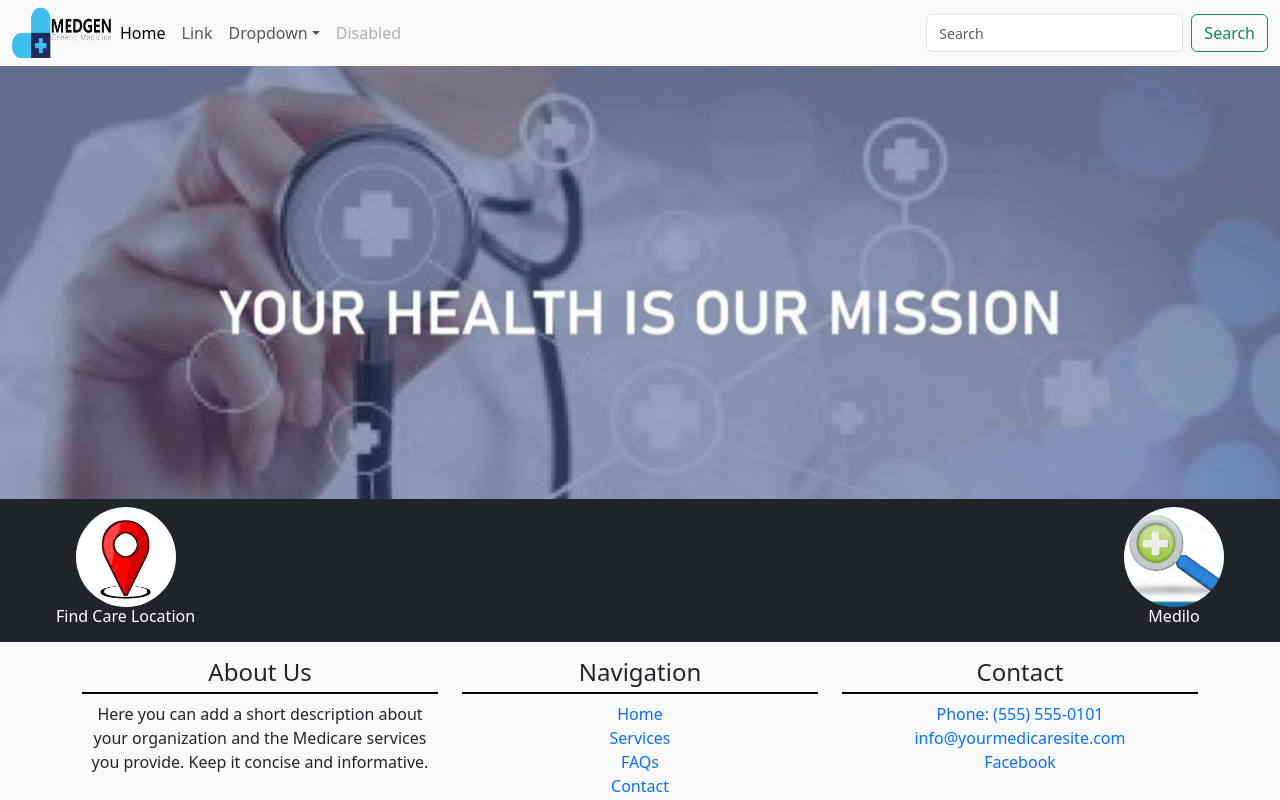
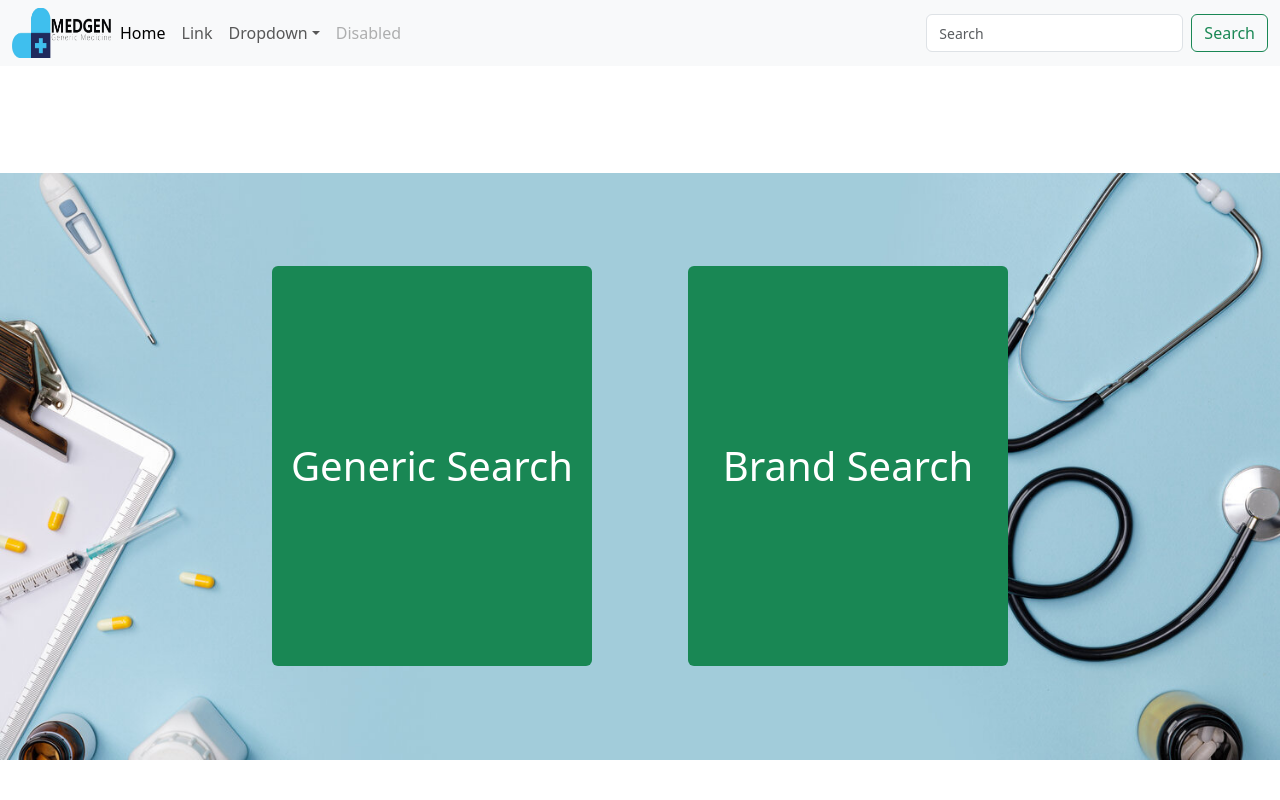
Before and after one commit to UsaidRashid/Medgen, a React (Create React App) app: page / in a window 1280 px wide. Shown: the top 800 px of the page. Built offline with nearby package versions, Linux system fonts and the light colour scheme.

Commit message:
Adding Medilo

```diff
--- a/src/App.js
+++ b/src/App.js
@@ -8,12 +8,13 @@ import StoreRegistrationForm from './Components/StoreRegistrationForm';
 import BrandedSearch from './Components/BrandedSearch';
 import GenericSearch from './Components/GenericSearch';
 import Homepage from './Components/Homepage';
+import Medilo from './Components/Medilo';
 
 export default function App(){
 return (
     <div className="App">
       <Navbar/>
-      <Homepage/>
+      <Medilo/>
       <Footer/>
     </div>
   );
--- /dev/null
+++ b/src/Components/Medilo.jsx
@@ -0,0 +1,18 @@
+import React from 'react'
+import background from '../images/medilo-bg.png';
+
+export default function Medilo() {
+    return (
+
+
+    <div className='d-flex flex-row justify-content-center align-items-center ' style={{backgroundImage:`url(${background})` ,backgroundRepeat:"no-repeat",backgroundSize:"contain",backgroundPosition:"center",height:'100vh'}}>
+
+        <div className='hover fs-1 p-2 w-25 h-50 mx-5 d-flex flex-column justify-content-center border border-success rounded border-opacity-50 text-bg-success'>
+            Generic Search
+        </div>
+        <div className='hover fs-1 p-2 w-25 h-50 mx-5 d-flex flex-column justify-content-center border border-success rounded border-opacity-50 text-bg-success'>
+            Brand Search
+        </div>
+    </div>
+  )
+}
```
Also changed, not shown: src/Images/medilo-bg.png (added).
